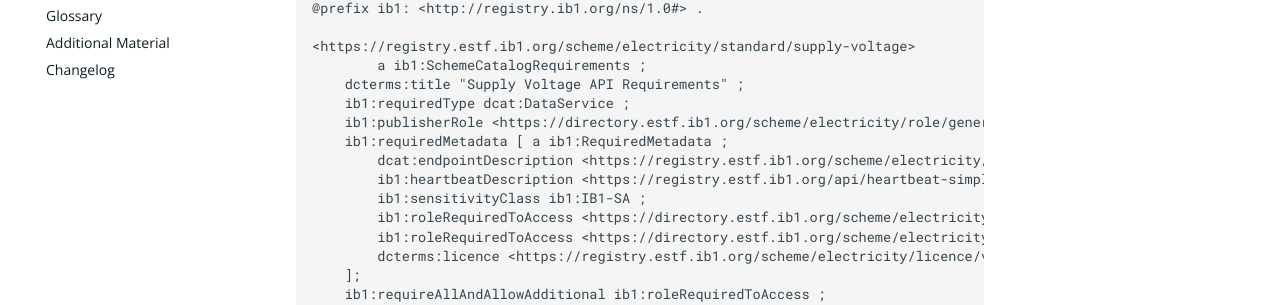
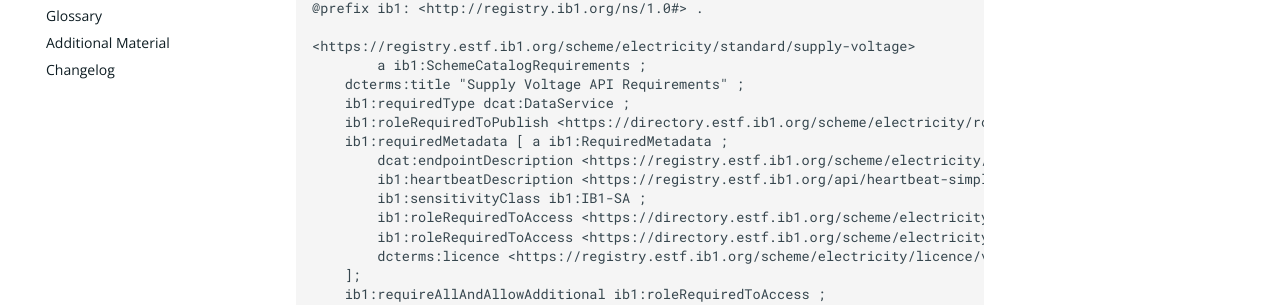
Before and after one commit to icebreakerone/ib1-technical-docs, an MkDocs documentation site: the page built from docs/scheme_catalog_requirements.md, in a window 1280 px wide and 900 px high. Shown: the part 464-769 px from the top of the window. Built offline with MkDocs 1.6.1 and Material for MkDocs 9.7.7, drawn with Linux system fonts in a browser that asks for light colours; plug-ins that fetch from the network failed and are left out; comment, search, counter and statistics services are not loaded; the version menu is left out; some of the changed text lies outside the part shown.

Commit message:
publisherRole -> roleRequiredToPublish

```diff
--- a/docs/scheme_catalog_requirements.md
+++ b/docs/scheme_catalog_requirements.md
@@ -16,7 +16,7 @@ It is an RDF document published in the Registry.
 		a ib1:SchemeCatalogRequirements ;
 	dcterms:title "Supply Voltage API Requirements" ;
 	ib1:requiredType dcat:DataService ;
-	ib1:publisherRole <https://directory.estf.ib1.org/scheme/electricity/role/generator> ;
+	ib1:roleRequiredToPublish <https://directory.estf.ib1.org/scheme/electricity/role/generator> ;
 	ib1:requiredMetadata [ a ib1:RequiredMetadata ;
 	    dcat:endpointDescription <https://registry.estf.ib1.org/scheme/electricity/api/voltage> ;
 	    ib1:heartbeatDescription <https://registry.estf.ib1.org/api/heartbeat-simple/1.0> ;
@@ -54,8 +54,8 @@ An `ib1:SchemeCatalogRequirements` RDF object must contain these fields:
 `ib1:requiredMetadata`
 : A bnode which contains the metadata required to be Scheme-conforming. This bnode may contain any fields and metadata, and a conforming catalogue entry must contain it all, subject to the term modifiers.
 
-`ib1:publisherRole`
-: The URL of the Role which is permitted to publish a Catalog entry conforming to this standard. If muliple Roles are specified, any of those Roles may publish a catalog entry.
+`ib1:roleRequiredToPublish`
+: The URL of the Role which is permitted to publish a Catalog entry conforming to this standard. If multiple Roles are specified, any of those Roles may publish a catalog entry.
 
 ### Term modifiers
 
```
Also changed, not shown: docs/changelog.md (+1 -1 lines).
